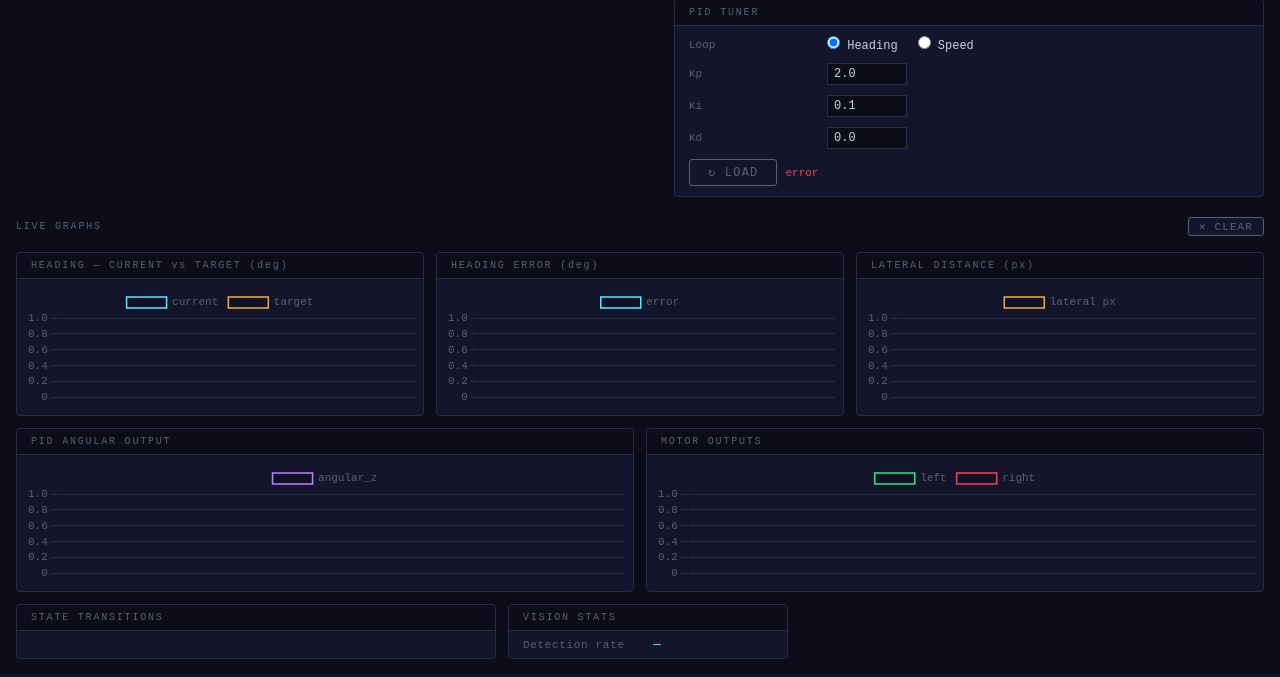
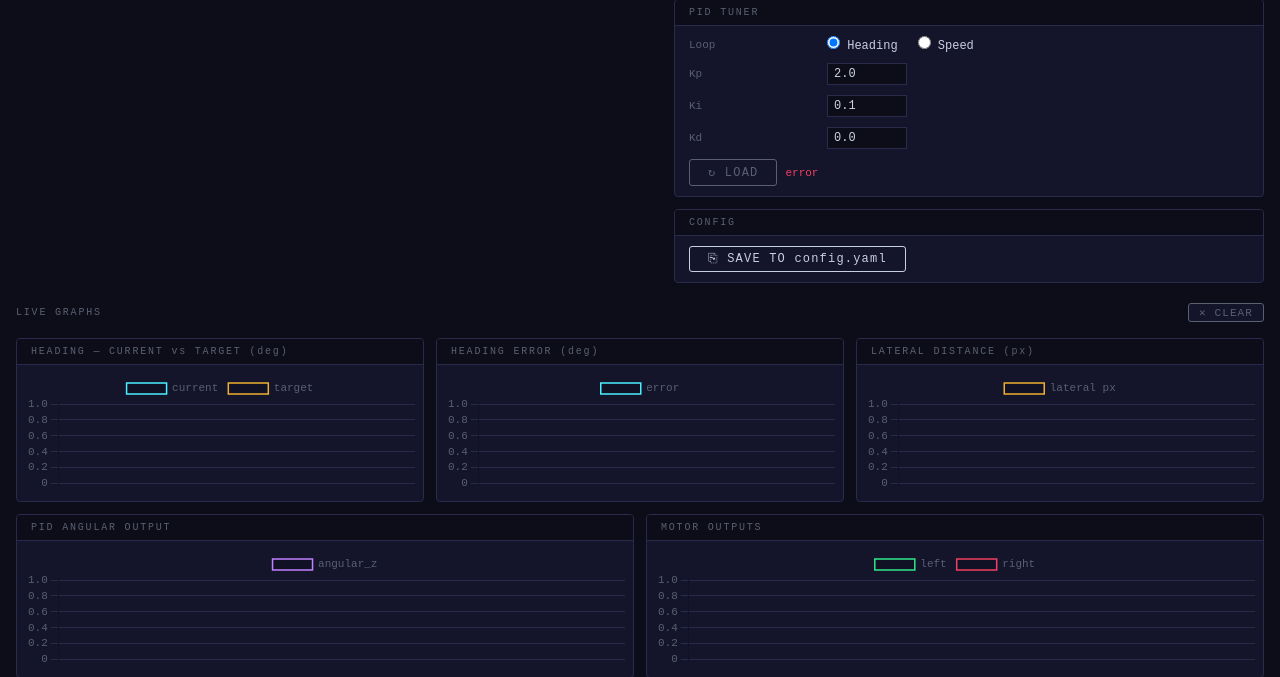
Before and after one commit to Yaremadzulynsky/MTE380_SR, a Flask app: template robot_control_system/web_server/templates/index.html in a window 1280 px wide. Shown: the part 1115-1792 px from the top of the page. Run offline with Flask 3, Linux system fonts and the light colour scheme; the template is opened without the code that fills it, so the values that code supplies are empty.

Commit message:
save config

```diff
--- a/robot_control_system/web_server/templates/index.html
+++ b/robot_control_system/web_server/templates/index.html
@@ -540,6 +540,15 @@
           <span id="pid-status" style="font-size:11px; color:var(--dim);"></span>
         </div>
 
+      </div>
+    </div>
+
+    <!-- Save config -->
+    <div class="panel">
+      <div class="panel-title">CONFIG</div>
+      <div style="padding:10px 14px; display:flex; align-items:center; gap:10px;">
+        <button class="ctrl-btn" onclick="saveConfig()" style="color:var(--ok);">&#9112; SAVE TO config.yaml</button>
+        <span id="cfg-save-status" style="font-size:11px; color:var(--dim);"></span>
       </div>
     </div>
 
@@ -884,6 +893,13 @@
       .catch(() => setStatus('vis-status', 'save error', false));
   }
 
+  function saveConfig() {
+    fetch('/api/config/save', { method: 'POST' })
+      .then(r => r.json())
+      .then(() => setStatus('cfg-save-status', 'saved', true))
+      .catch(() => setStatus('cfg-save-status', 'error', false));
+  }
+
   const _applyVisionDebounced = debounce(applyVision, 250);
   document.getElementById('vis-hue-color').addEventListener('input', _applyVisionDebounced);
   pairInputs('vis-hue-tol', 'vis-hue-tol-range', _applyVisionDebounced);
```
Also changed, not shown: robot_control_system/config.py (+11 -0 lines), robot_control_system/state_machine/machine.py (+9 -0 lines), robot_control_system/state_machine/vision/line_detector.py (+11 -0 lines), robot_control_system/web_server/server.py (+8 -0 lines).
